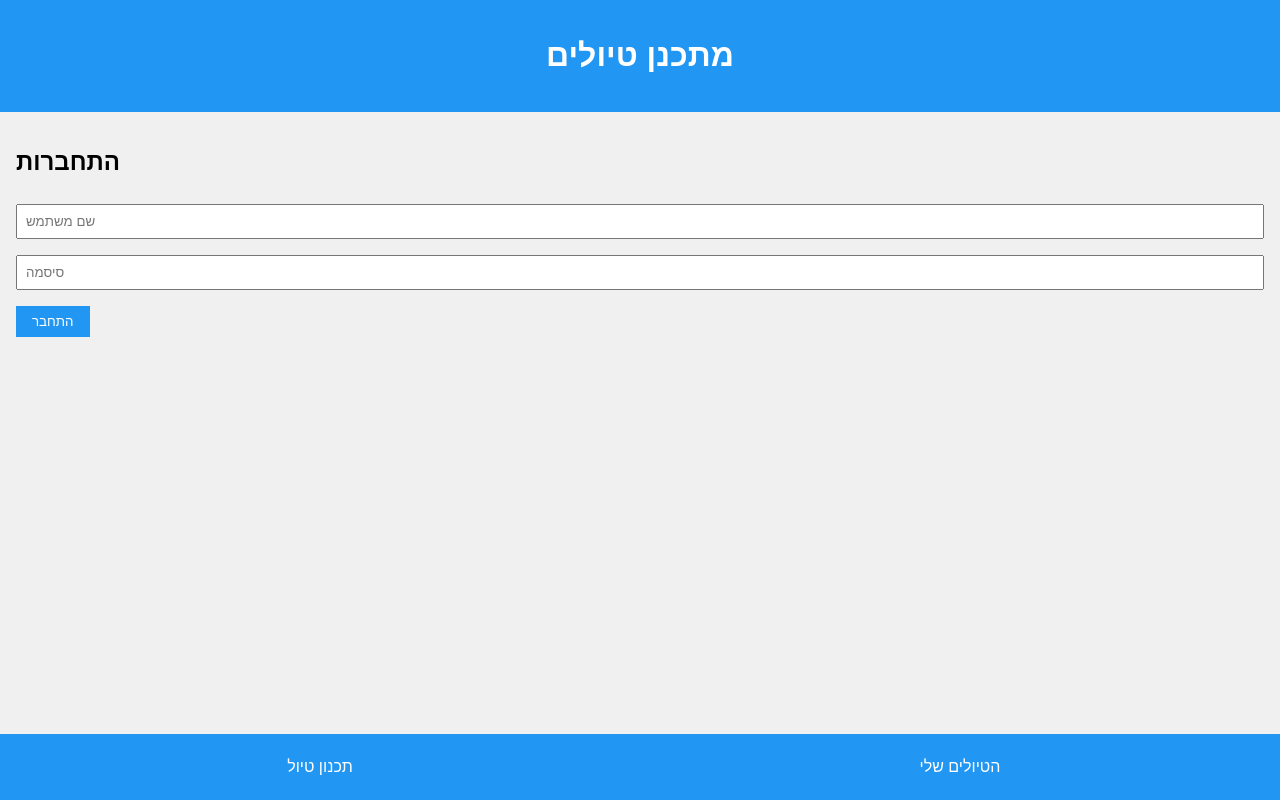
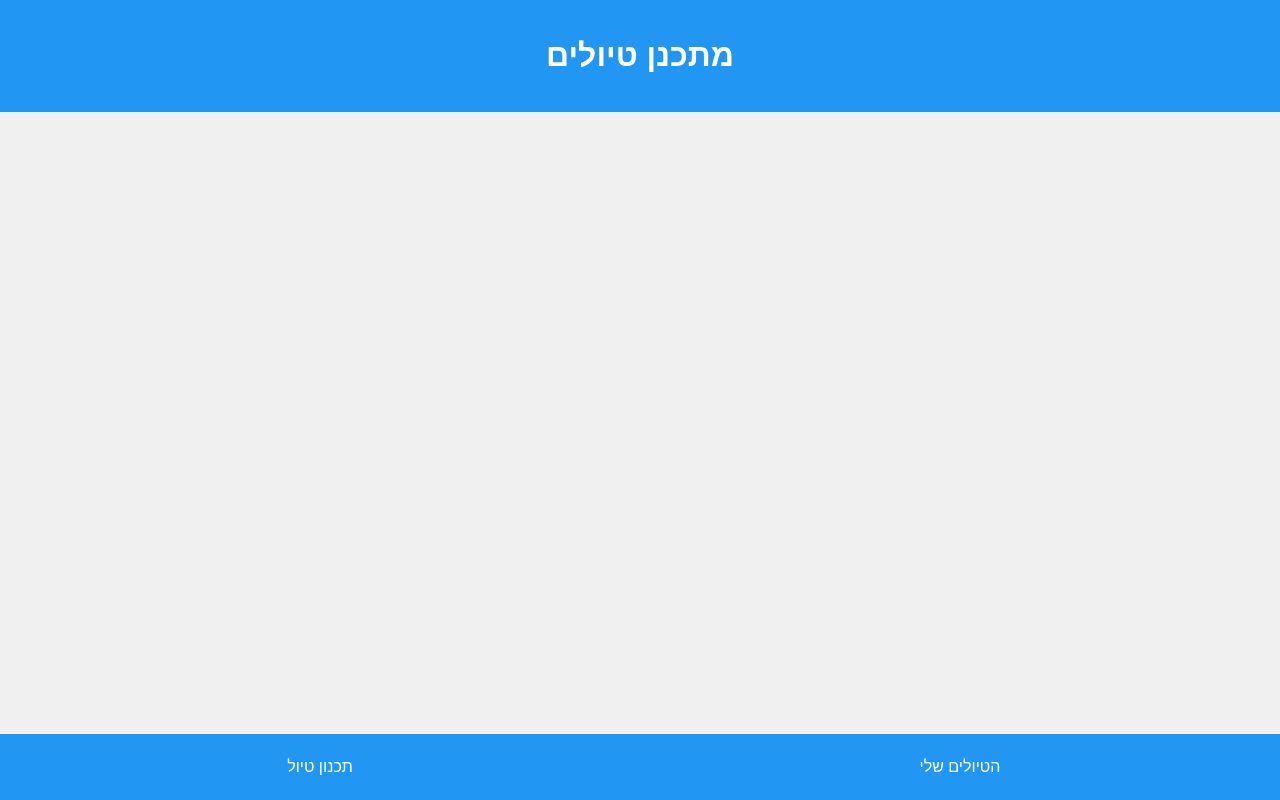
Before and after one commit to yanivoss/tripplaner, a plain HTML site: page index.html in a window 1280 px wide. Drawn offline with Linux system fonts and the light colour scheme.

Commit message:
Add files via upload

```diff
--- a/index.html
+++ b/index.html
@@ -65,13 +65,6 @@ border-radius: 5px;
   <header>
     <h1>מתכנן טיולים</h1>
   </header>
-
-  <div class="container" id="login-screen">
-    <h2>התחברות</h2>
-    <input type="text" id="username" placeholder="שם משתמש" />
-    <input type="password" id="password" placeholder="סיסמה" />
-    <button onclick="login()">התחבר</button>
-  </div>
 
   <div class="container hidden" id="plan-trip-screen">
     <h2>תכנון טיול</h2>
```
